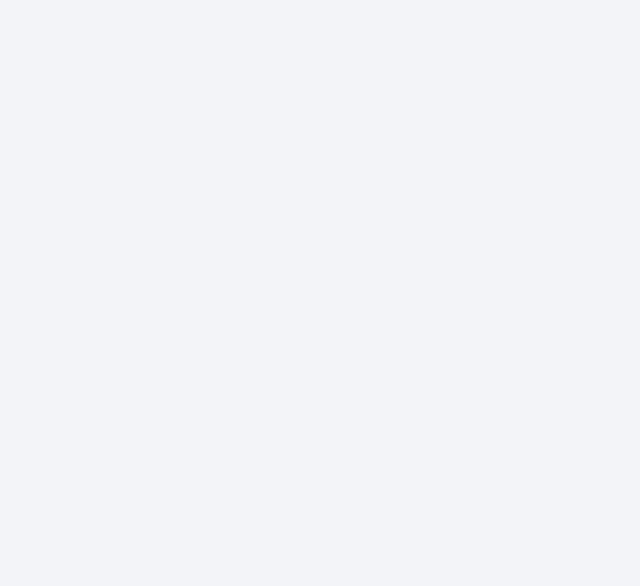
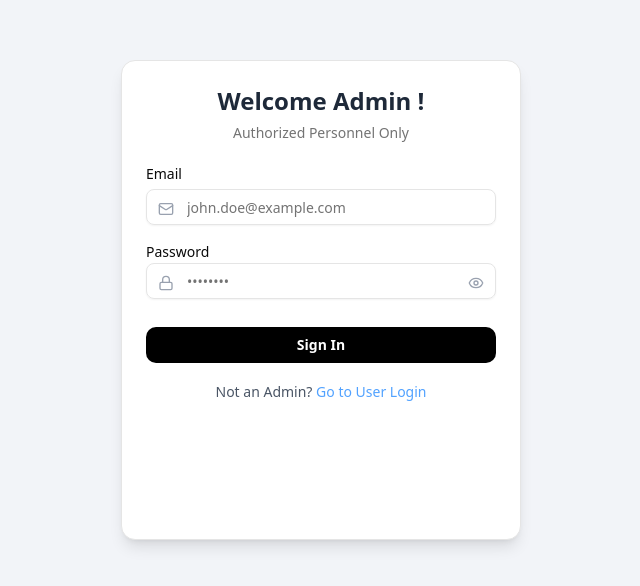
Before and after one commit to KelvinJ-cyber/visa-application-frontend, a React (Vite) app: page /admin/login in a window 1280 px wide. Before the commit this address had no page. Shown: the part 132-718 px from the top of the page, without its empty margins (319-959 px from the left). Built offline with nearby package versions, Linux system fonts and the light colour scheme.

Commit message:
Done with the user and admin auth flow

```diff
--- a/src/App.jsx
+++ b/src/App.jsx
@@ -5,17 +5,26 @@ import VerifyEmail from './auth/user/VerifyEmail'
 import Login from './auth/user/Login';
 import RequestResetOtp from './auth/user/RequestResetOtp';
 import ResetPassword from './auth/user/ResetPassword';
+import AdminLogin from './auth/admin/AdminLogin';
 
 function App() {
 
   return (
   <Router>
     <Routes>
-         <Route path="/register" element={<Register />} />
+
+       {/* User Auth routes  */}
+        <Route path="/" element={<Navigate to="/login" />} />
+        <Route path="/register" element={<Register />} />
         <Route path="/verify" element={<VerifyEmail />} />
         <Route path="/login" element={<Login />} />
         <Route path="/request-reset-otp" element={<RequestResetOtp />} />
-         <Route path="/reset-password" element={<ResetPassword />} />
+        <Route path="/reset-password" element={<ResetPassword />} />
+
+        {/* Admin Auth routes  */}
+        <Route path="/admin/login" element={<AdminLogin />} />
+
+
     </Routes>
   </Router>
   )
--- /dev/null
+++ b/src/auth/admin/AdminLogin.jsx
@@ -0,0 +1,225 @@
+import {
+  Card,
+  CardTitle,
+  CardContent,
+  CardHeader,
+  CardDescription,
+} from "@/components/ui/card";
+import React from "react";
+import { useState } from "react";
+import {
+  CheckCircle,
+  AlertCircle,
+  Mail,
+  Lock,
+  User,
+  Eye,
+  EyeOff,
+} from "lucide-react";
+import { Alert, AlertDescription } from "@/components/ui/alert";
+import { Button } from "@/components/ui/button";
+import axios from "../../utils/axios.js";
+import { useNavigate } from "react-router-dom";
+import { Input } from "@/components/ui/input.jsx";
+import { Label } from "@/components/ui/label.jsx";
+
+const AdminLogin = () => {
+  const [formData, setFormData] = useState({
+    email: "",
+    password: "",
+  });
+  const [loading, setLoading] = useState(false);
+  const [notification, setNotification] = useState({ type: "", content: "" });
+  const [showPassword, setShowPassword] = useState(false);
+
+  const navigate = useNavigate();
+
+  const validateForm = () => {
+    if (!formData.email.trim()) return "Email is required";
+    if (!/\S+@\S+\.\S+/.test(formData.email)) return "Email is invalid";
+    if (!formData.password.trim()) return "Password is required";
+    return null;
+  };
+
+  const handleSubmit = async () => {
+    const error = validateForm();
+    if (error) {
+      setNotification({ type: "error", content: error });
+      return;
+    }
+    setLoading(true);
+    setNotification({ type: "", content: "" });
+
+    try {
+      const response = await axios.post("/api/auth/admin/login", {
+        email: formData.email,
+        password: formData.password,
+      });
+
+      const { token, firstName, lastName, role, expiresAt, email } =
+        response.data;
+      if (!token) {
+        throw new Error("No token received from server");
+      }
+      localStorage.setItem("jwtToken", token);
+      localStorage.setItem("firstName", firstName);
+      localStorage.setItem("lastName", lastName);
+      localStorage.setItem("role", role);
+      localStorage.setItem("email", email);
+      localStorage.setItem("tokenExpiry", expiresAt);
+
+      setNotification({
+        type: "success",
+        content: "Login successful! Redirecting....",
+      });
+      setTimeout(() => {
+        navigate("/adminDashboard");
+      }, 1500);
+    } catch (err) {
+      setNotification({
+        type: "error",
+        content:
+          err.response?.data?.message ||
+          "Invalid credentials. Please try again",
+      });
+    } finally {
+      setLoading(false);
+    }
+  };
+
+  return (
+    <>
+      <Card
+        className=" h-120 shadow-lg w-100 mt-40"
+        style={{ fontFamily: "var(--font-ubuntu)" }}
+      >
+        <CardHeader className="text-center">
+          <CardTitle className="text-2xl font-bold text-gray-800">
+            Welcome Admin !
+          </CardTitle>
+          <CardDescription>
+            Authorized Personnel Only
+          </CardDescription>
+        </CardHeader>
+        <CardContent>
+          <div className="space-y-4">
+            <div className="space-y-2">
+              <Label htmlFor="email">Email</Label>
+              <div className="relative">
+                <Mail className="absolute left-3 top-3 h-4 w-4 text-gray-400" />
+                <Input
+                  id="email"
+                  name="email"
+                  type="email"
+                  placeholder="john.doe@example.com"
+                  value={formData.email}
+                  onChange={(e) =>
+                    setFormData({
+                      ...formData,
+                      email: e.target.value,
+                    })
+                  }
+                  className="pl-10"
+                  disabled={loading}
+                />
+              </div>
+            </div>
+
+            <div className="space-y-2 mt-5">
+              <div className="flex items-center justify-between mb-1">
+                <Label htmlFor="password">Password</Label>
+              </div>
+              <div className="relative">
+                <Lock className="absolute left-3 top-3 h-4 w-4 text-gray-400" />
+                <Input
+                  id="password"
+                  name="password"
+                  type={showPassword ? "text" : "password"}
+                  placeholder="••••••••"
+                  value={formData.password}
+                  onChange={(e) =>
+                    setFormData({
+                      ...formData,
+                      password: e.target.value,
+                    })
+                  }
+                  className="pl-10 pr-10"
+                  disabled={loading}
+                />
+                <button
+                  type="button"
+                  onClick={() => setShowPassword(!showPassword)}
+                  className="absolute right-3 top-3 text-gray-400 hover:text-gray-600"
+                >
+                  {showPassword ? (
+                    <EyeOff className="h-4 w-4" />
+                  ) : (
+                    <Eye className="h-4 w-4" />
+                  )}
+                </button>
+              </div>
+            </div>
+
+            {notification.content && (
+              <Alert
+                className={
+                  notification.type === "error"
+                    ? "border-red-200 bg-red-50"
+                    : "border-green-200 bg-green-50"
+                }
+              >
+                {notification.type === "error" ? (
+                  <AlertCircle className="h-4 w-4 text-red-600" />
+                ) : (
+                  <CheckCircle className="h-4 w-4 text-green-600" />
+                )}
+                <AlertDescription
+                  className={
+                    notification.type === "error"
+                      ? "text-red-800"
+                      : "text-green-800"
+                  }
+                >
+                  {notification.content}
+                </AlertDescription>
+              </Alert>
+            )}
+
+            <Button
+              onClick={handleSubmit}
+              className="w-full mt-3 py-3 rounded-lg font-semibold bg-black text-white
+                                         transition-all duration-300 ease-in-out
+                                         hover:bg-[#333] hover:scale-105 hover:shadow-lg
+                                         active:scale-95"
+              disabled={loading}
+            >
+              {loading ? (
+                <div className="flex items-center">
+                  <div className="animate-spin rounded-full h-4 w-4 border-b-2 border-white mr-2"></div>
+                  Signing In...
+                </div>
+              ) : (
+                "Sign In"
+              )}
+            </Button>
+
+            <div className="text-center">
+              <span className="text-sm text-gray-600">
+                Not an Admin?{" "}
+              </span>
+              <button
+                type="button"
+                onClick={() => navigate("/login")}
+                className="text-[14px] cursor-pointer text-blue-400 hover:underline font-medium focus:outline-none"
+              >
+                Go to User Login
+              </button>
+            </div>
+          </div>
+        </CardContent>
+      </Card>
+    </>
+  );
+};
+
+export default AdminLogin;
--- a/src/auth/user/Login.jsx
+++ b/src/auth/user/Login.jsx
@@ -50,11 +50,12 @@ const Login = () => {
       }
 
       // Store token and user info in localStorage
-      localStorage.setItem("authToken", token);
+      localStorage.setItem("jwtToken", token);
       localStorage.setItem("userId", userId);
       localStorage.setItem("userInfo", JSON.stringify(userInfo));
       localStorage.setItem("tokenExpiry", expiresAt);
 
+      console.log(localStorage);
       setNotification({
         type: "success",
         content: "Login successful! Redirecting....",
--- a/src/auth/user/ResetPassword.jsx
+++ b/src/auth/user/ResetPassword.jsx
@@ -4,7 +4,6 @@ import { useNavigate, useLocation } from "react-router-dom";
 import axios from "../../utils/axios.js";
 import { Button } from "@/components/ui/button";
 import { Input } from "@/components/ui/input";
-import { Alert } from "@/components/ui/alert";
 import {
   Dialog,
   DialogContent,
--- a/src/utils/axios.js
+++ b/src/utils/axios.js
@@ -8,7 +8,7 @@ const instance = axios.create({
 
 // Interceptor to add token if available
 instance.interceptors.request.use((config) => {
-  const token = localStorage.getItem("token");
+  const token = localStorage.getItem("jwtToken");
   if (token) config.headers.Authorization = `Bearer ${token}`;
   return config;
 });
```
